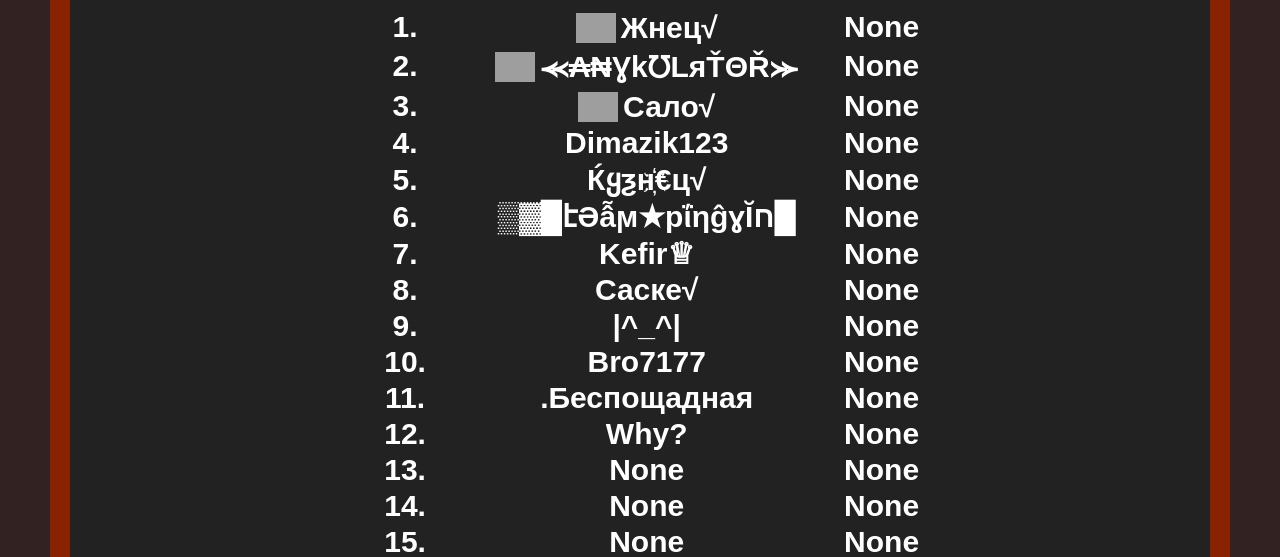
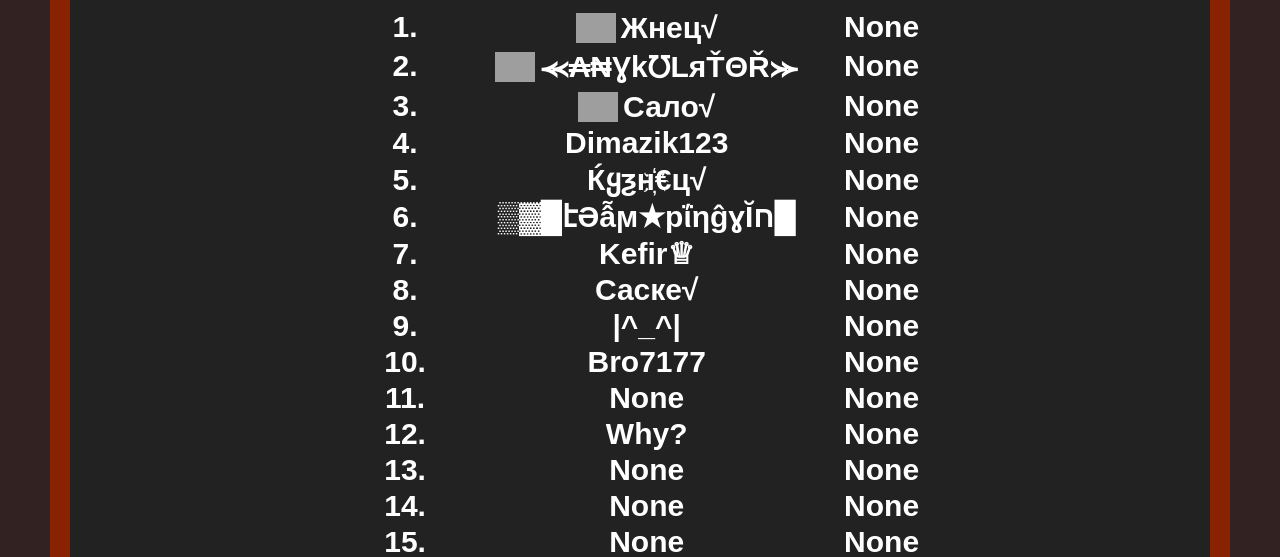
Before and after one commit to KrityTeam/Doomed2-LeaderBoard, a plain HTML site: page index.html in a window 1280 px wide. Shown: the part 239-796 px from the top of the page. Drawn offline with Linux system fonts and the light colour scheme; grey boxes are pictures that could not be loaded.

Commit message:
Update index.html

```diff
--- a/index.html
+++ b/index.html
@@ -95,7 +95,7 @@
                     </tr>
                     <tr>
                         <td>11.</td>
-                        <td>.Беспощадная</td>
+                        <td>None</td>
                         <td>None</td>
                     </tr>
                     <tr>
```
